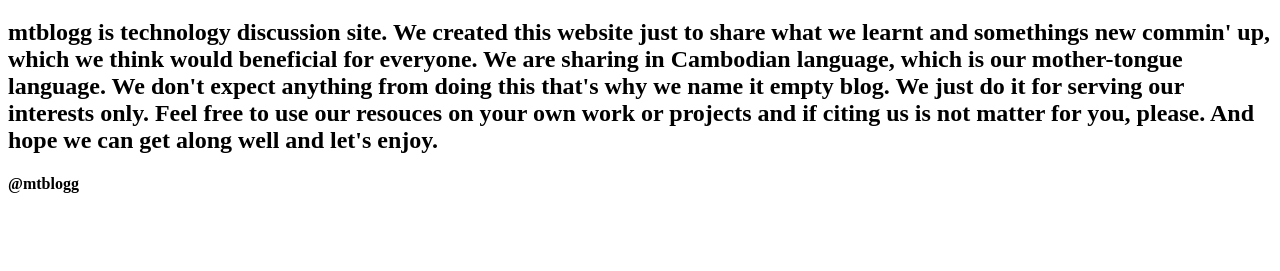
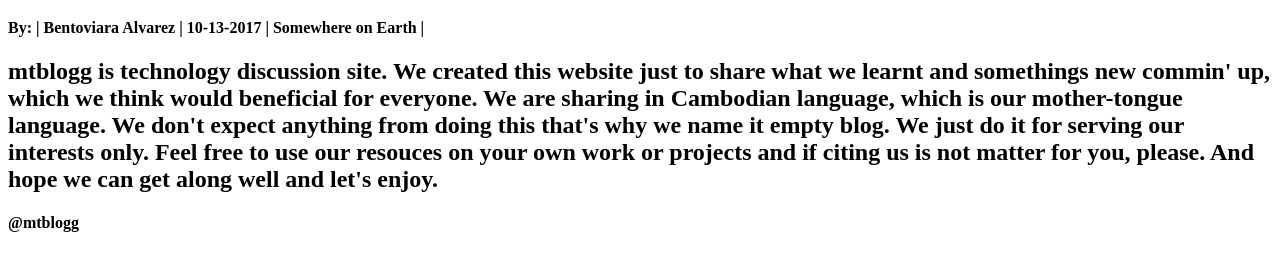
Before and after one commit to mtblogg/mtblogg.github.io, a plain HTML site: page index.html in a window 1280 px wide. Shown: the part 61-332 px from the top of the page. Drawn offline with Linux system fonts and the light colour scheme.

Commit message:
Add Auther

```diff
--- a/index.html
+++ b/index.html
@@ -3,6 +3,7 @@
   <title>mtblogg</title>
   <body>
     <h1>Welcome to mtblogg</h1>
+    <h4>By: | Bentoviara Alvarez | 10-13-2017 | Somewhere on Earth |</h4>
     <h2>mtblogg is technology discussion site. We created this website just to share what we learnt and somethings new commin' up, which we think would beneficial for everyone. We are sharing in Cambodian language, which is our mother-tongue language. We don't expect anything from doing this that's why we name it empty blog. We just do it for serving our interests only. Feel free to use our resouces on your own work or projects and if citing us is not matter for you, please. And hope we can get along well and let's enjoy.</h2>
     <h4>@mtblogg</h4>
   </body>
```
